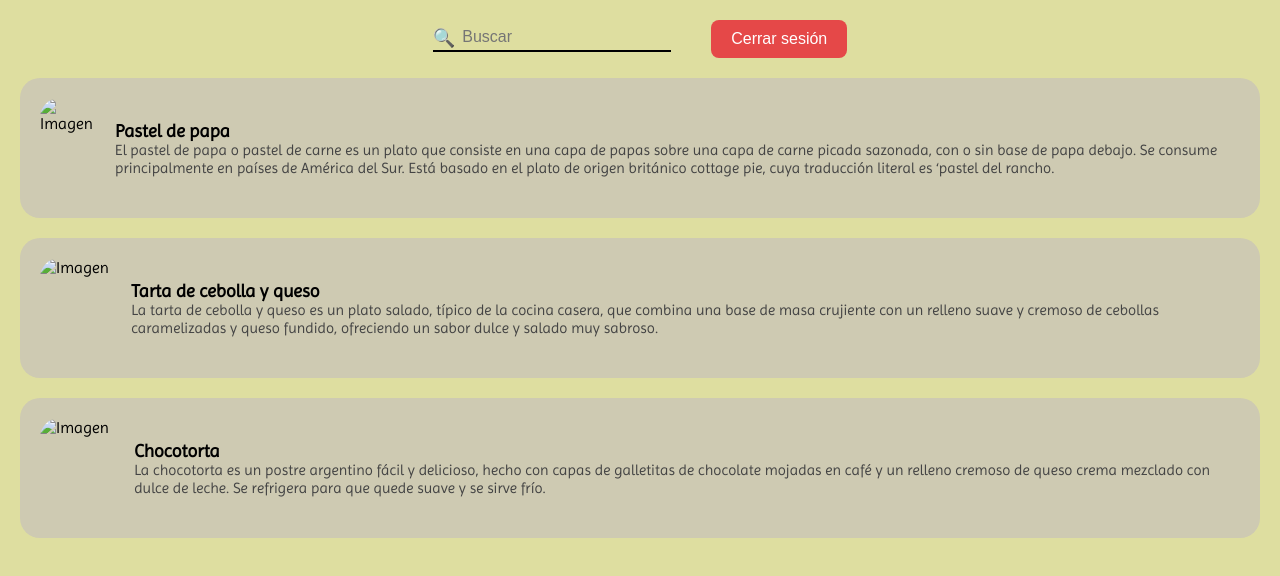
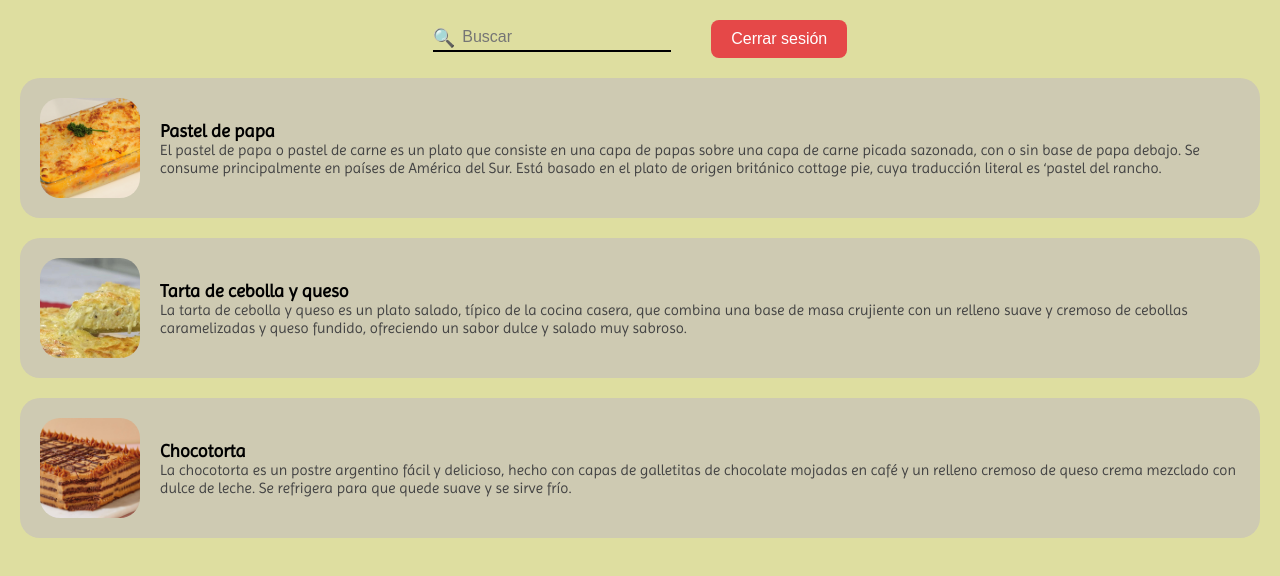
Before and after one commit to nacho3128/Ivo-con-facu, a plain HTML site: page home.html in a window 1280 px wide. Drawn offline with nearby package versions, Linux system fonts and the light colour scheme.

Commit message:
funcionan imagenes

```diff
--- a/home.html
+++ b/home.html
@@ -19,7 +19,7 @@
     </div>
 
 
-    <div class="card" v-for="item in filteredItems" :key="item.title">
+    <div class="card" v-for="item in filteredItems" :key="item.title" @click="goToDetail(item)" style="cursor: pointer;">
       <img :src="item.image" alt="Imagen" class="card-image" />
       <div class="card-text">
         <strong>{{ item.title }}</strong>
@@ -39,17 +39,17 @@
             {
             title: 'Pastel de papa',
             description: 'El pastel de papa o pastel de carne es un plato que consiste en una capa de papas sobre una capa de carne picada sazonada, con o sin base de papa debajo. Se consume principalmente en países de América del Sur. Está basado en el plato de origen británico cottage pie, cuya traducción literal es ‘pastel del rancho.',
-            image: 'img/tarta.jpg'
+            image: 'img/pastel de papa.jpg'
             },
             {
             title: 'Tarta de cebolla y queso',
             description: 'La tarta de cebolla y queso es un plato salado, típico de la cocina casera, que combina una base de masa crujiente con un relleno suave y cremoso de cebollas caramelizadas y queso fundido, ofreciendo un sabor dulce y salado muy sabroso.',
-            image: 'img/pizza.jpg'
+            image: 'img/tarta de polla y queso.webp'
            },
             {
             title: 'Chocotorta',
             description: 'La chocotorta es un postre argentino fácil y delicioso, hecho con capas de galletitas de chocolate mojadas en café y un relleno cremoso de queso crema mezclado con dulce de leche. Se refrigera para que quede suave y se sirve frío.',
-            image: 'img/chocotorta.jpg'
+            image: 'img/chototorta.jpg'
             }
           ]
         };
@@ -67,6 +67,7 @@
         }
       }
 
+
     }).mount("#app");
   </script>
 </body>
```
Also changed, not shown: detalle.html (added).
